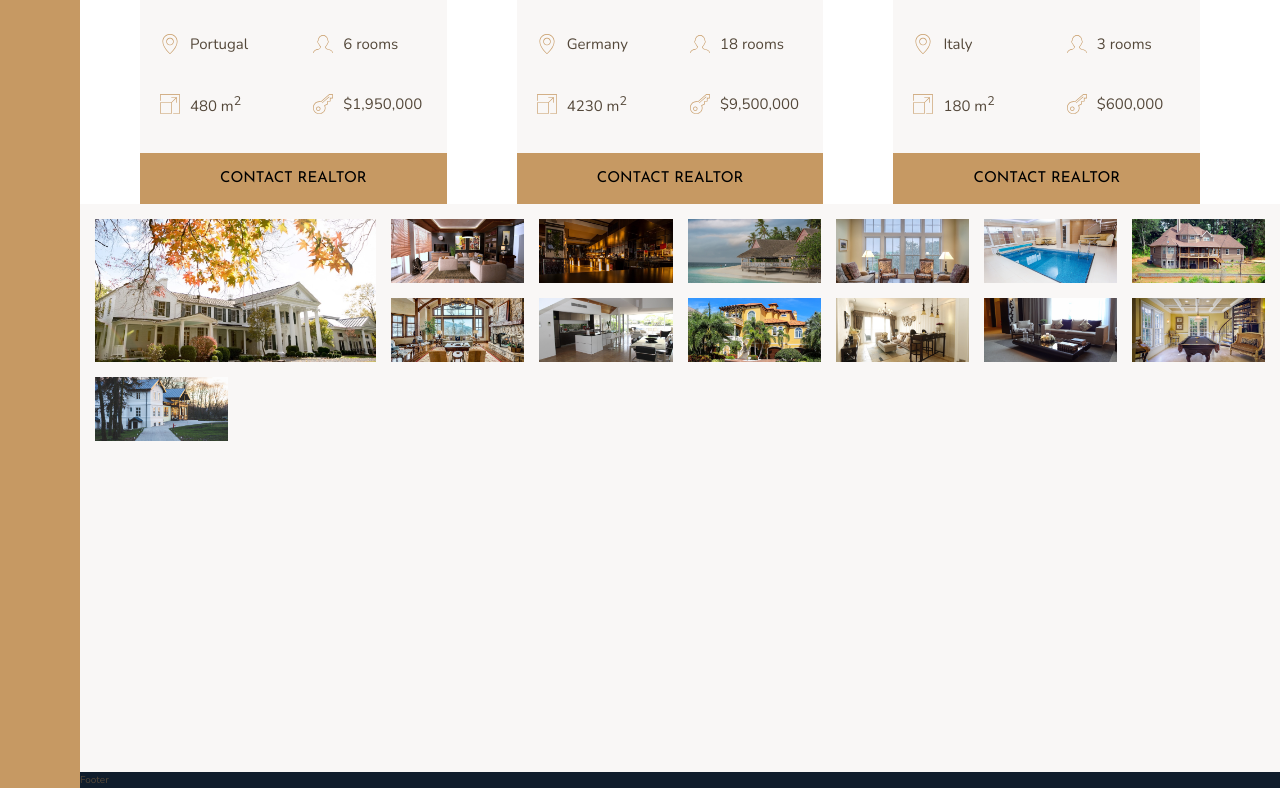
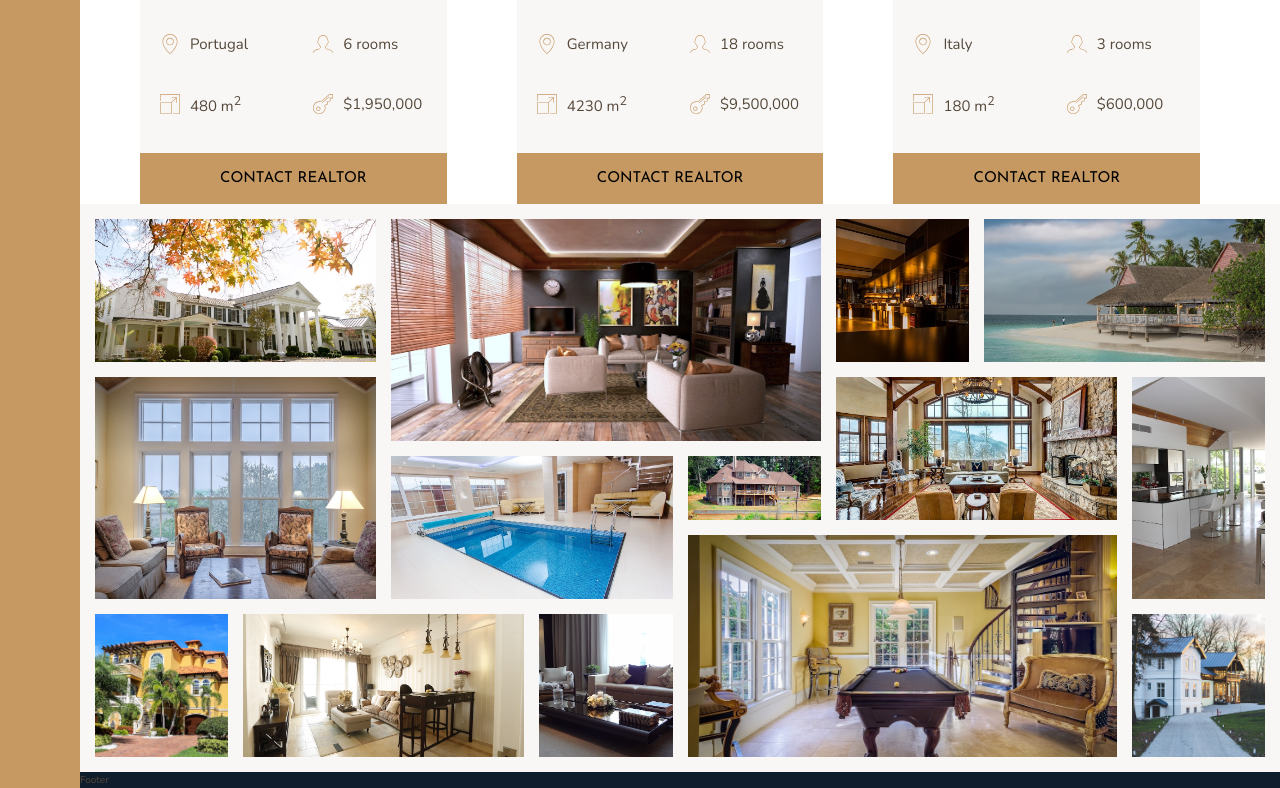
Before and after one commit to ItsThankK/nexter-project, a website: page index.html in a window 1280 px wide. Shown: the part 2438-3226 px from the top of the page. Drawn offline with nearby package versions, Linux system fonts and the light colour scheme.

Commit message:
complete gallery

```diff
--- a/sass/_gallery.scss
+++ b/sass/_gallery.scss
@@ -21,5 +21,70 @@
       grid-row: 1 / span 2;
       grid-column: 1 / span 2;
     }
+
+    &--2 {
+      grid-row: 1 / span 3;
+      grid-column: 3 / span 3;
+    }
+
+    &--3 {
+      grid-row: 1 / span 2;
+      grid-column: 6 / span 1;
+    }
+
+    &--4 {
+      grid-row: 1 / span 2;
+      grid-column: 7 / -1;
+    }
+
+    &--5 {
+      grid-row: 3 / span 3;
+      grid-column: 1 / span 2;
+    }
+
+    &--6 {
+      grid-row: 4 / span 2;
+      grid-column: 3 / span 2;
+    }
+
+    &--7 {
+      grid-row: 4 / span 1;
+      grid-column: 5 / span 1;
+    }
+
+    &--8 {
+      grid-row: 3 / span 2;
+      grid-column: 6 / span 2;
+    }
+
+    &--9 {
+      grid-row: 3 / span 3;
+      grid-column: 8 / span 1;
+    }
+
+    &--10 {
+      grid-row: 6 / span 2;
+      grid-column: 1 / span 1;
+    }
+
+    &--11 {
+      grid-row: 6 / span 2;
+      grid-column: 2 / span 2;
+    }
+
+    &--12 {
+      grid-row: 6 / span 2;
+      grid-column: 4 / span 1;
+    }
+
+    &--13 {
+      grid-row: 5 / span 3;
+      grid-column: 5 / span 3;
+    }
+
+    &--14 {
+      grid-row: 6 / span 2;
+      grid-column: 8 / span 1;
+    }
   }
 }
```
Also changed, not shown: css/style.css, 1 other file.
